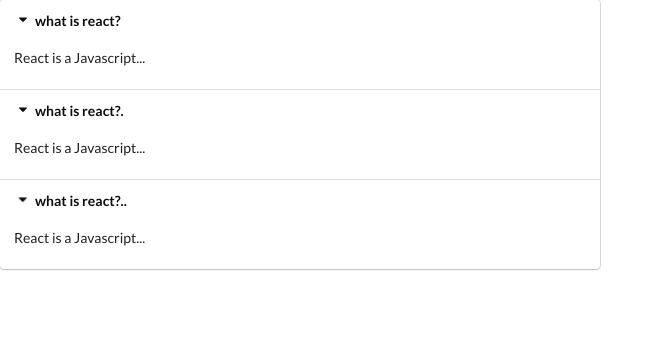
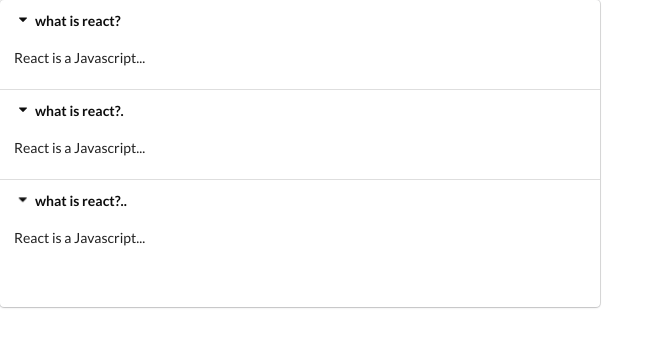
Before and after one commit to jryanhaber/react-demo-projects, a React (Create React App) app: page / in a window 1280 px wide. Shown: the top 346 px of the page, without its empty margins (0-664 px from the left). Built offline with nearby package versions, Linux system fonts and the light colour scheme.

Commit message:
hooks demo | useState | making smart active index 1

```diff
--- a/src/components/accordion.js
+++ b/src/components/accordion.js
@@ -1,7 +1,10 @@
-import React from "react";
+import React, {useState} from "react";
 
 const Accordion = ({items}) => {
+  const [activeIndex, setActiveIndex] = useState(null);
+
   const onTitleClick = index => {
+    setActiveIndex(index);
     console.log("title clicked " + index);
   };
 
@@ -19,7 +22,12 @@
     );
   });
 
-  return <div className="ui styled accordion">{renderedItems}</div>;
+  return (
+    <div className="ui styled accordion">
+      {renderedItems}
+      <h1>{activeIndex}</h1>
+    </div>
+  );
 };
 
 export default Accordion;
```
